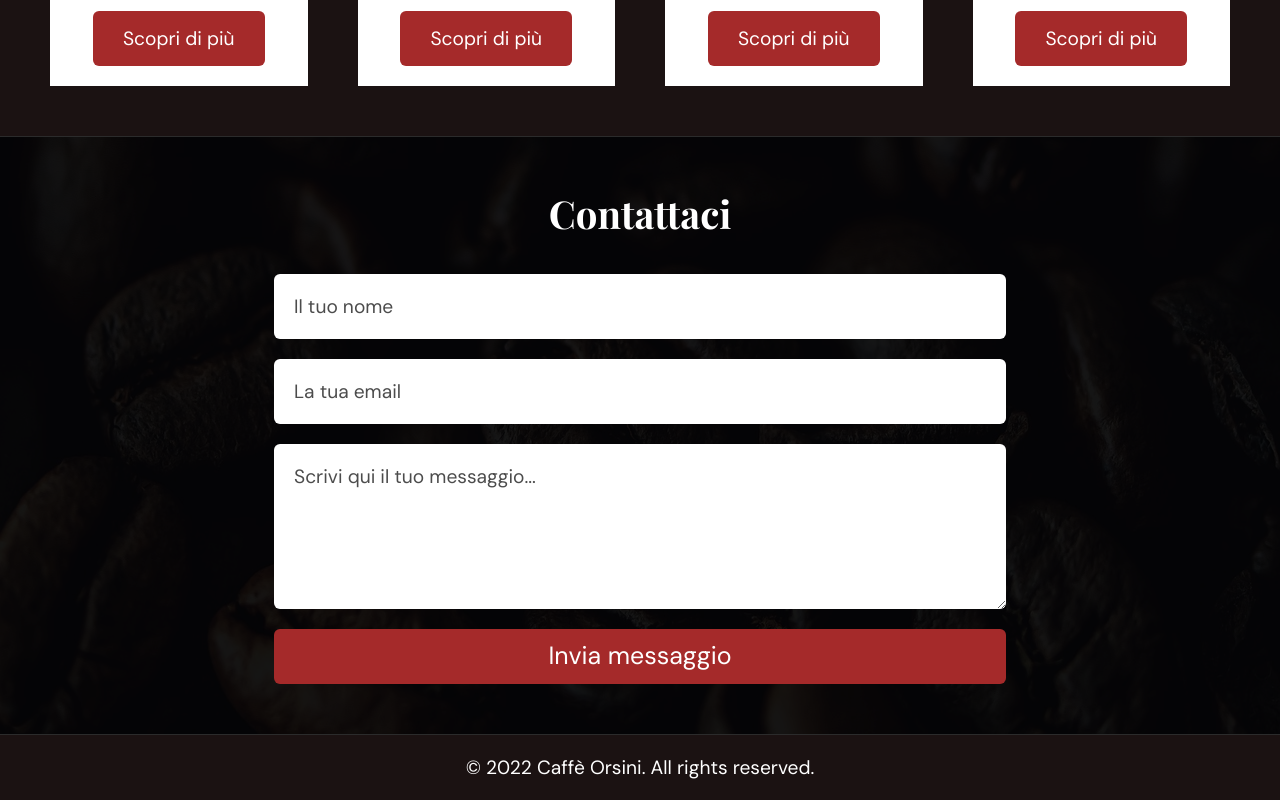
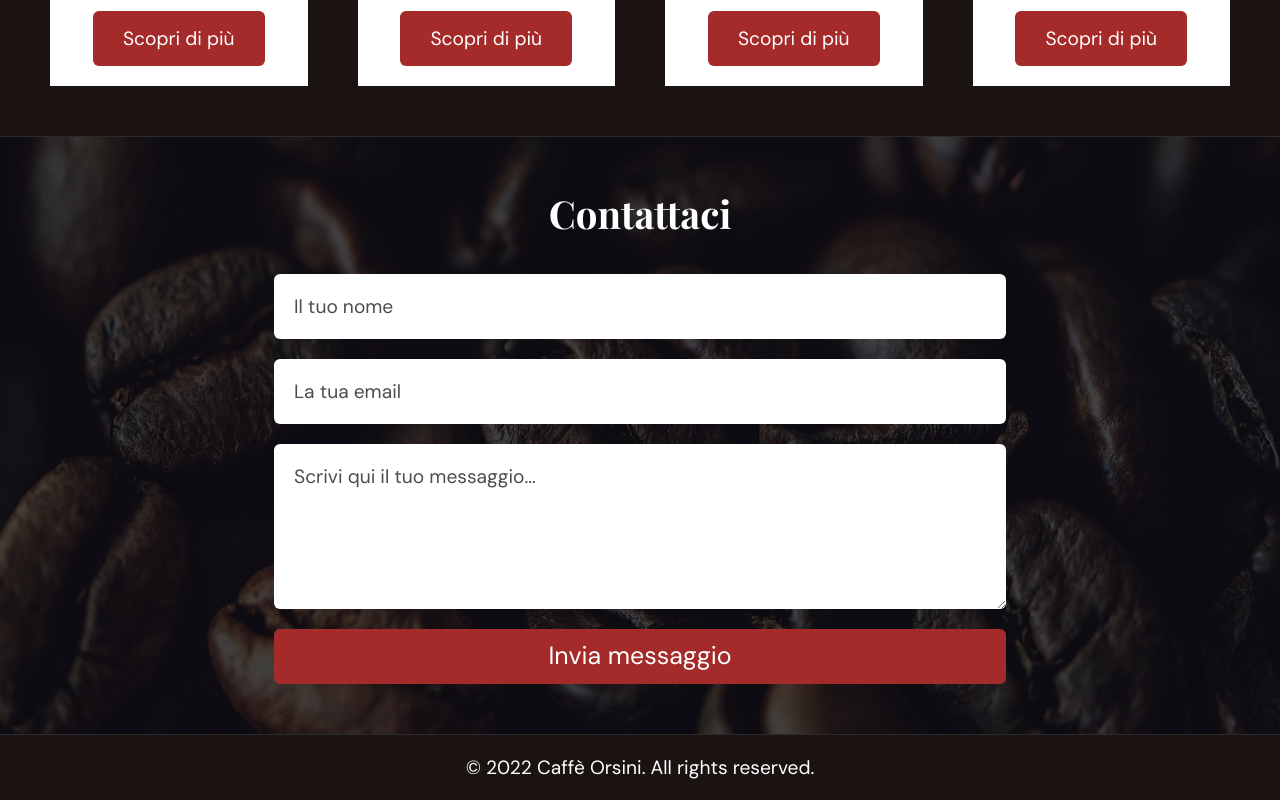
Before and after one commit to Raist90/orsini-coffee, a Next.js app: page / in a window 1280 px wide. Shown: the part 1712-2512 px from the top of the page. Built offline with nearby package versions, Linux system fonts and the light colour scheme; a web font is replaced by a local one.

Commit message:
changed contacts section background saturation

```diff
--- a/styles/components/CtaStyle.js
+++ b/styles/components/CtaStyle.js
@@ -28,7 +28,7 @@ export const FormContainer = styled.div`
         left: 0;
         height: 100%;
         width: 100%;
-        background: rgba(0, 0, 0, .9);
+        background: rgba(0, 0, 0, .7);
         z-index: -1;
     }
 `
```
